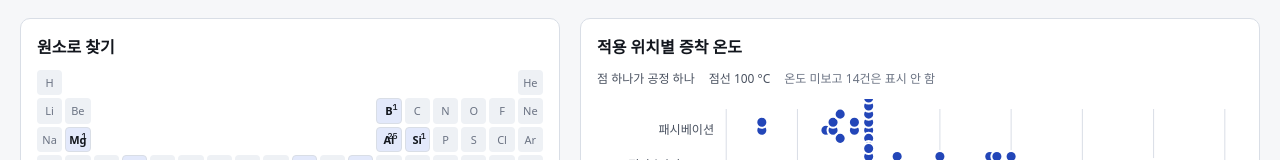
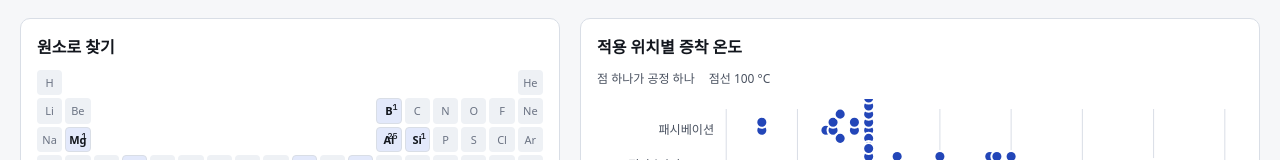
Before and after one commit to ALD-database/ald-database.github.io, a plain HTML site: page index.html in a window 1280 px wide. Shown: the part 355-515 px from the top of the page. Drawn offline with Linux system fonts and the light colour scheme; a web font is replaced by a local one.

Commit message:
Update index.html

```diff
--- a/index.html
+++ b/index.html
@@ -207,7 +207,7 @@ dl.kv dd { margin: 0; overflow-wrap: anywhere; }
     </section>
     <section class="panel" aria-labelledby="ch-title">
       <h2 id="ch-title">적용 위치별 증착 온도</h2>
-      <div class="legend"><span>점 하나가 공정 하나</span><span>점선 100 °C</span><span class="sub" id="chart-note"></span></div>
+      <div class="legend"><span>점 하나가 공정 하나</span><span>점선 100 °C</span></div>
       <div class="chart-wrap" id="chart"></div>
     </section>
   </div>
@@ -366,8 +366,6 @@ function renderChart(rows) {
   const H = top + positions.length * rowH + bottom;
   const xMax = 350, x = (t) => left + (t / xMax) * (W - left - right);
   const pts = rows.filter((r) => typeof r.temp_C === "number");
-  const missing = rows.length - pts.length;
-  $("chart-note").textContent = missing ? `온도 미보고 ${missing}건은 표시 안 함` : "";
   let s = `<svg class="strip" viewBox="0 0 ${W} ${H}" role="img" aria-label="적용 위치별 ALD 증착 온도 분포">`;
   s += '<g class="grid tick">';
   for (let t = 0; t <= xMax; t += 50) {
```
